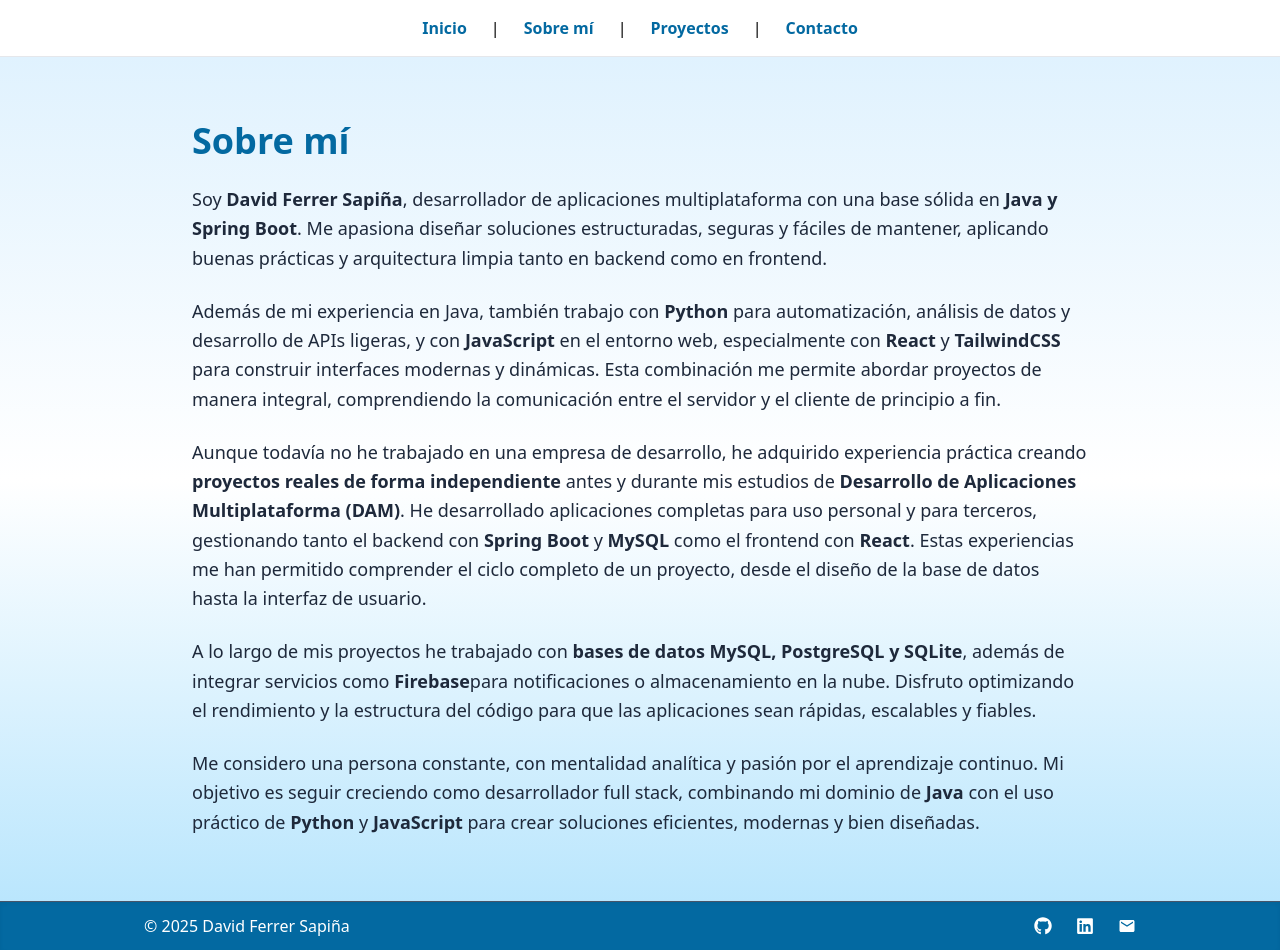
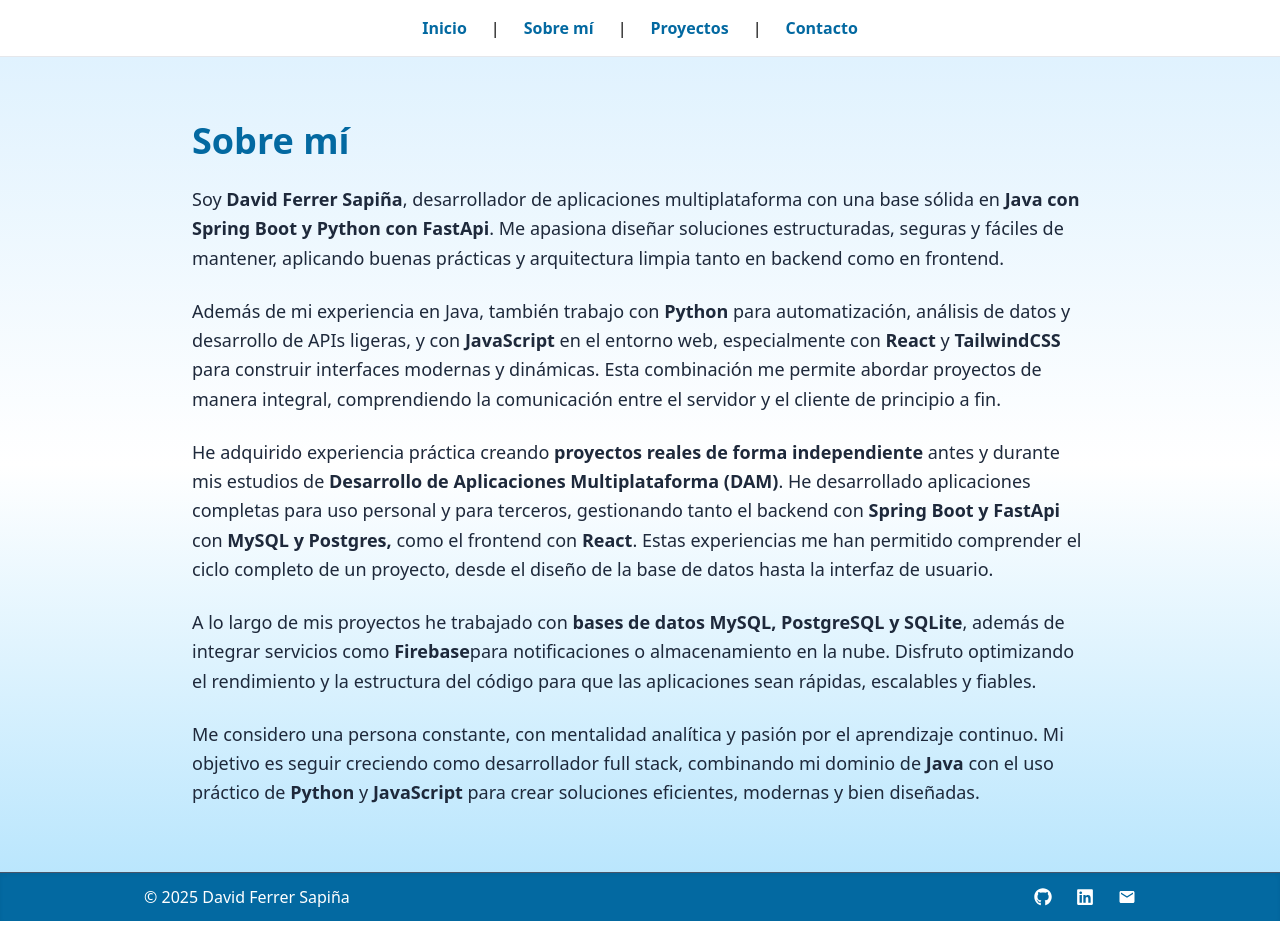
Before and after one commit to David24977/mi-portafolio, a React (Vite) app: page /sobre-mi in a window 1280 px wide. After the commit the page ends 921 px from the top, so only its background shows below. Built offline with nearby package versions, Linux system fonts and the light colour scheme.

Commit message:
Upload projects

```diff
--- a/src/pages/Home.jsx
+++ b/src/pages/Home.jsx
@@ -19,7 +19,7 @@ export default function Home() {
           Desarrollador de software especializado en{" "}
           <span className="font-semibold">Java</span>
           <span className="font-semibold">
-            , Spring Boot y React con JavaScript
+            , Spring Boot, FastApi y React con JavaScript
           </span>
         </h2>
 
--- a/src/pages/SobreMi.jsx
+++ b/src/pages/SobreMi.jsx
@@ -16,7 +16,7 @@ export default function SobreMi() {
         <p className="text-lg leading-relaxed mb-6 dark:text-sky-200">
           Soy <span className="font-semibold">David Ferrer Sapiña</span>,
           desarrollador de aplicaciones multiplataforma con una base sólida en
-          <span className="font-semibold"> Java y Spring Boot</span>. Me
+          <span className="font-semibold"> Java con Spring Boot y Python con FastApi</span>. Me
           apasiona diseñar soluciones estructuradas, seguras y fáciles de
           mantener, aplicando buenas prácticas y arquitectura limpia tanto en
           backend como en frontend.
@@ -35,8 +35,7 @@ export default function SobreMi() {
         </p>
 
         <p className="text-lg leading-relaxed mb-6 dark:text-sky-200">
-          Aunque todavía no he trabajado en una empresa de desarrollo, he
-          adquirido experiencia práctica creando{" "}
+          He adquirido experiencia práctica creando{" "}
           <span className="font-semibold">
             {" "}
             proyectos reales de forma independiente
@@ -48,8 +47,8 @@ export default function SobreMi() {
           </span>
           . He desarrollado aplicaciones completas para uso personal y para
           terceros, gestionando tanto el backend con{" "}
-          <span className="font-semibold">Spring Boot</span> y
-          <span className="font-semibold"> MySQL</span> como el frontend con
+          <span className="font-semibold">Spring Boot y FastApi</span> con
+          <span className="font-semibold"> MySQL y Postgres,</span> como el frontend con
           <span className="font-semibold"> React</span>. Estas experiencias me
           han permitido comprender el ciclo completo de un proyecto, desde el
           diseño de la base de datos hasta la interfaz de usuario.
```
